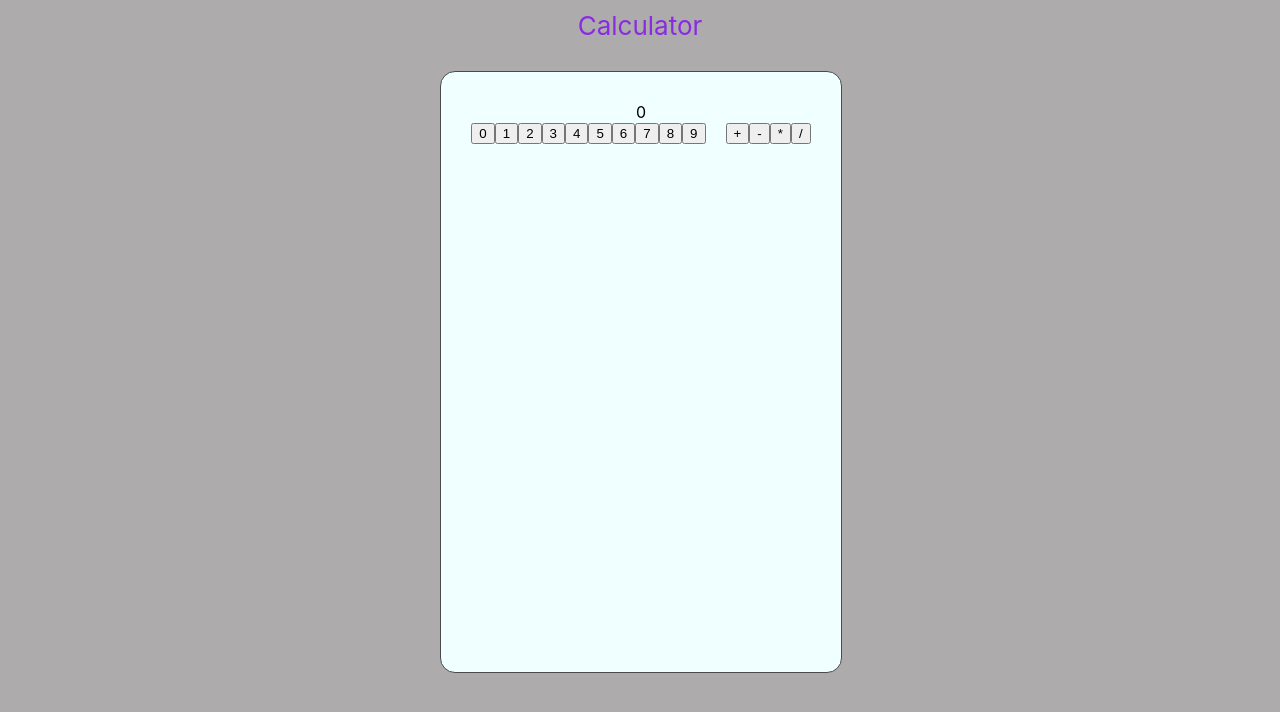
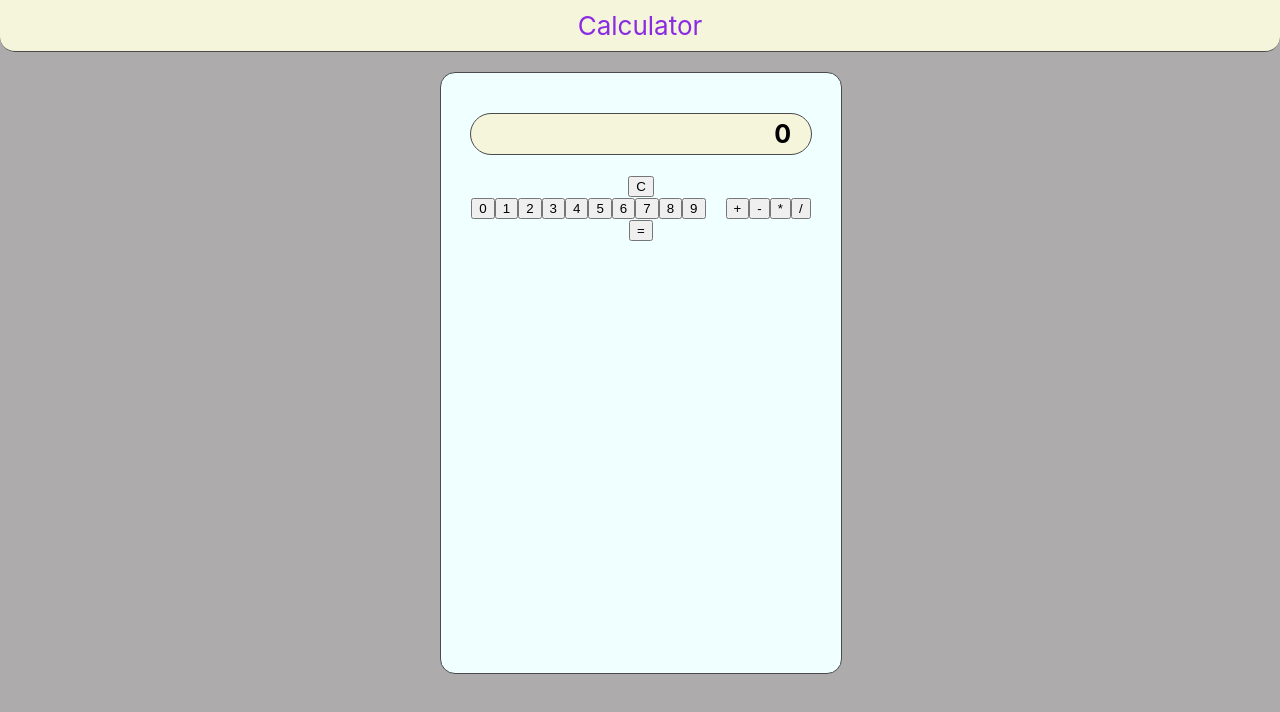
Before and after one commit to Yogurt7v/React-practise--calculator, a React (Create React App) app in the folder my-app/: page / in a window 1280 px wide. Shown: the top 712 px of the page. Built offline with nearby package versions, Linux system fonts and the light colour scheme.

Commit message:
and some styles

```diff
--- a/my-app/src/App.css
+++ b/my-app/src/App.css
@@ -11,6 +11,9 @@ body {
 	color: blueviolet;
 	font-size: 26px;
 	margin-bottom: 20px;
+	border-bottom: 1px solid rgb(74, 74, 74);
+	border-radius: 0 0 15px 15px;
+	background-color: beige;
 }
 
 .Calculator {
@@ -30,6 +33,19 @@ body {
 	align-items: center;
 }
 
+.Display {
+	display: flex;
+	flex-direction: row-reverse;
+	margin: 10px 0 20px 0;
+	padding: 5px 20px;
+	font-size: 25px;
+	font-weight: 700;
+	width: 300px;
+	background-color: beige;
+	border: 1px solid rgb(74, 74, 74);
+	border-radius: 30px;
+}
+
 .TwoBox {
 	display: flex;
 	gap: 20px;
--- a/my-app/src/App.js
+++ b/my-app/src/App.js
@@ -11,6 +11,9 @@ export const App = () => {
 			<div className="Calculator">
 				<div className="Container">
 					<div className="Display">{startNum}</div>
+					<div className="Clear">
+						<button className="Clear">C</button>
+					</div>
 					<div className="TwoBox">
 						<div className="Numbers">
 							{nums.map((num) => (
@@ -23,6 +26,9 @@ export const App = () => {
 							))}
 						</div>
 					</div>
+					<div className="Result">
+						<button className="Result">=</button>
+					</div>
 				</div>
 			</div>
 		</>
```
